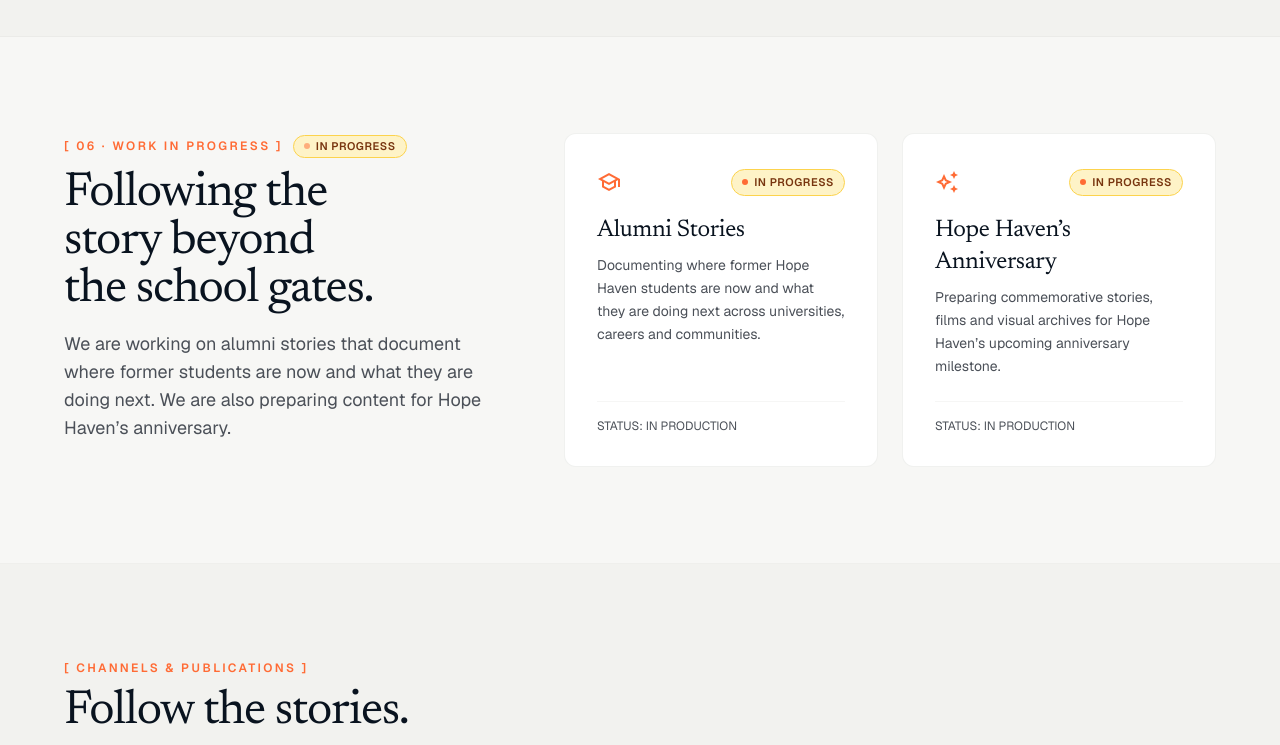
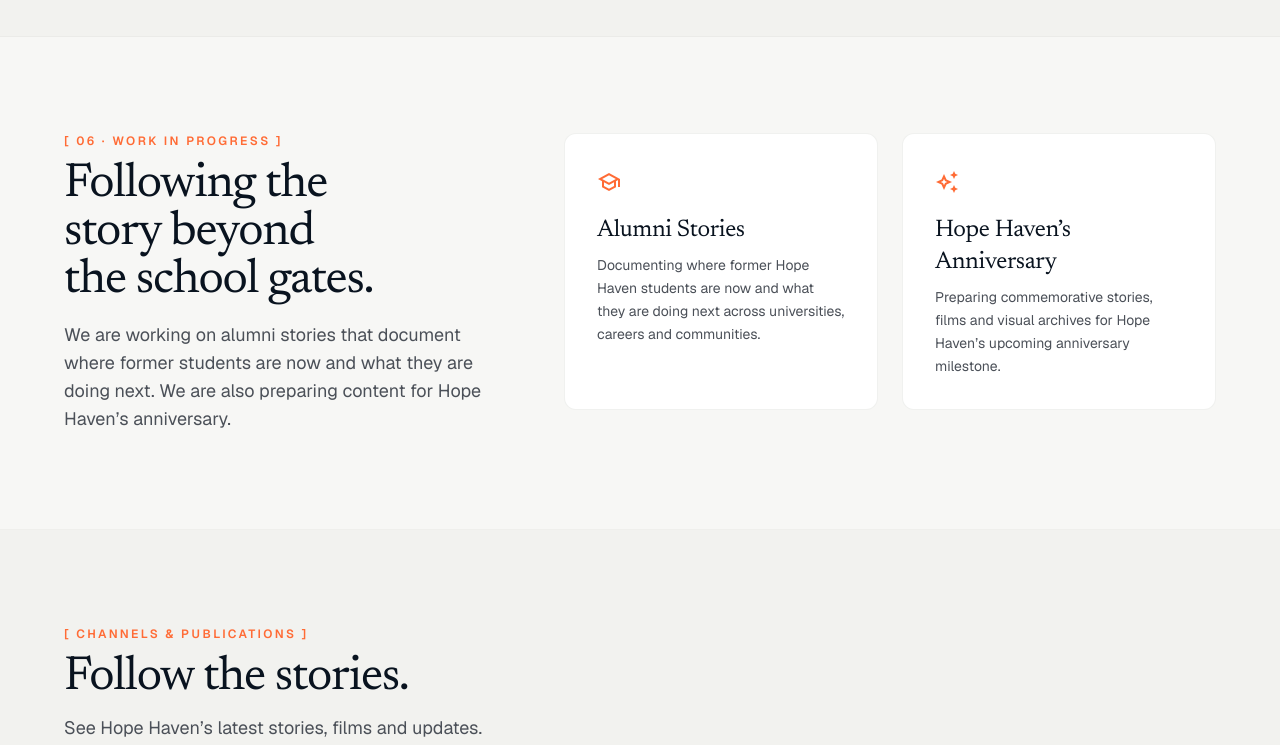
Before and after one commit to Hypian/qrate, a plain HTML site: page case-study.html in a window 1280 px wide. Shown: the part 3960-4705 px from the top of the page. Drawn offline with nearby package versions, Linux system fonts and the light colour scheme.

Commit message:
refactor: remove in-progress badges and status footers from work-in-progress section

```diff
--- a/case-study.html
+++ b/case-study.html
@@ -567,15 +567,9 @@
       <div class="max-w-container-max mx-auto px-gutter-mobile md:px-gutter-desktop">
         <div class="grid grid-cols-1 lg:grid-cols-12 gap-10 lg:gap-12 items-start">
           <div class="lg:col-span-5">
-            <div class="inline-flex items-center gap-2.5 mb-3">
-              <span class="text-xs font-mono uppercase tracking-[0.2em] text-rust font-semibold">
+            <span class="text-xs font-mono uppercase tracking-[0.2em] text-rust font-semibold block mb-3">
               [ 06 · WORK IN PROGRESS ]
             </span>
-              <span class="inline-flex items-center gap-1.5 px-2.5 py-0.5 rounded-full text-[11px] font-mono uppercase tracking-wider bg-amber-100 text-amber-900 border border-amber-300 font-semibold">
-                <span class="w-1.5 h-1.5 rounded-full bg-rust animate-pulse"></span>
-                In Progress
-              </span>
-            </div>
             <h2 id="work-in-progress-heading" class="font-serif text-3xl sm:text-4xl md:text-5xl text-primary-fixed font-normal leading-[1.12] tracking-tight mb-4 text-balance">
               Following the story beyond the school gates.
             </h2>
@@ -585,15 +579,10 @@
           </div>
 
           <div class="lg:col-span-7 grid grid-cols-1 sm:grid-cols-2 gap-6">
-            <!-- In Progress Card 1 -->
-            <div class="p-6 sm:p-8 bg-surface-container-lowest border border-outline-variant/40 rounded-xl shadow-xs flex flex-col justify-between">
-              <div>
-                <div class="flex items-center justify-between gap-2 mb-4">
+            <!-- Card 1 -->
+            <div class="p-6 sm:p-8 bg-surface-container-lowest border border-outline-variant/40 rounded-xl shadow-xs">
+              <div class="mb-4">
                 <span class="material-symbols-outlined text-2xl text-rust">school</span>
-                  <span class="inline-flex items-center gap-1.5 px-2.5 py-1 rounded-full text-[11px] font-mono uppercase tracking-wider bg-amber-100 text-amber-900 border border-amber-300 font-semibold">
-                    <span class="w-1.5 h-1.5 rounded-full bg-rust"></span>
-                    In Progress
-                  </span>
               </div>
               <h3 class="font-serif text-2xl text-primary-fixed font-normal mb-2">
                 Alumni Stories
@@ -602,20 +591,11 @@
                 Documenting where former Hope Haven students are now and what they are doing next across universities, careers and communities.
               </p>
             </div>
-              <div class="mt-6 pt-4 border-t border-outline-variant/25 text-xs font-mono text-on-surface-variant">
-                STATUS: IN PRODUCTION
-              </div>
-            </div>
 
-            <!-- In Progress Card 2 -->
-            <div class="p-6 sm:p-8 bg-surface-container-lowest border border-outline-variant/40 rounded-xl shadow-xs flex flex-col justify-between">
-              <div>
-                <div class="flex items-center justify-between gap-2 mb-4">
+            <!-- Card 2 -->
+            <div class="p-6 sm:p-8 bg-surface-container-lowest border border-outline-variant/40 rounded-xl shadow-xs">
+              <div class="mb-4">
                 <span class="material-symbols-outlined text-2xl text-rust">auto_awesome</span>
-                  <span class="inline-flex items-center gap-1.5 px-2.5 py-1 rounded-full text-[11px] font-mono uppercase tracking-wider bg-amber-100 text-amber-900 border border-amber-300 font-semibold">
-                    <span class="w-1.5 h-1.5 rounded-full bg-rust"></span>
-                    In Progress
-                  </span>
               </div>
               <h3 class="font-serif text-2xl text-primary-fixed font-normal mb-2">
                 Hope Haven’s Anniversary
@@ -623,10 +603,6 @@
               <p class="text-sm text-on-surface-variant leading-relaxed">
                 Preparing commemorative stories, films and visual archives for Hope Haven’s upcoming anniversary milestone.
               </p>
-              </div>
-              <div class="mt-6 pt-4 border-t border-outline-variant/25 text-xs font-mono text-on-surface-variant">
-                STATUS: IN PRODUCTION
-              </div>
             </div>
           </div>
         </div>
```
Also changed, not shown: work.html (+7 -31 lines). Lines whose indentation alone changed are shown as unchanged.
